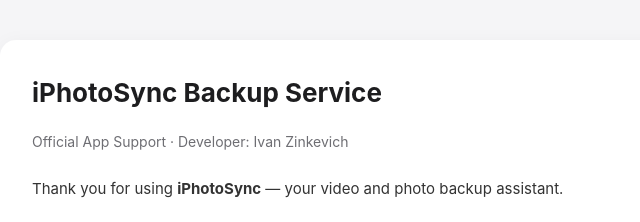
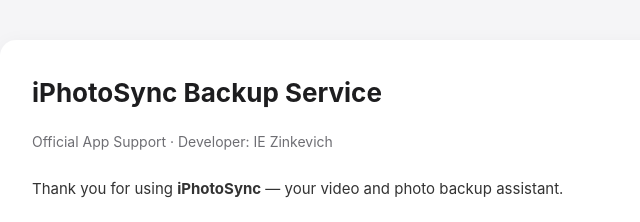
Before and after one commit to kewicz-dev/app_support, a plain HTML site: page iphotosync/index.html in a window 1280 px wide. Shown: the top 222 px of the page, 248-888 px from the left. Drawn offline with Linux system fonts and the light colour scheme.

Commit message:
Update text

```diff
--- a/iphotosync/index.html
+++ b/iphotosync/index.html
@@ -28,7 +28,7 @@
 
 <div class="container">
   <h1>iPhotoSync Backup Service</h1>
-  <div class="meta">Official App Support · Developer: Ivan Zinkevich</div>
+  <div class="meta">Official App Support · Developer: IE Zinkevich</div>
 
   <p>Thank you for using <strong>iPhotoSync</strong> — your video and photo backup assistant.</p>
 
```
